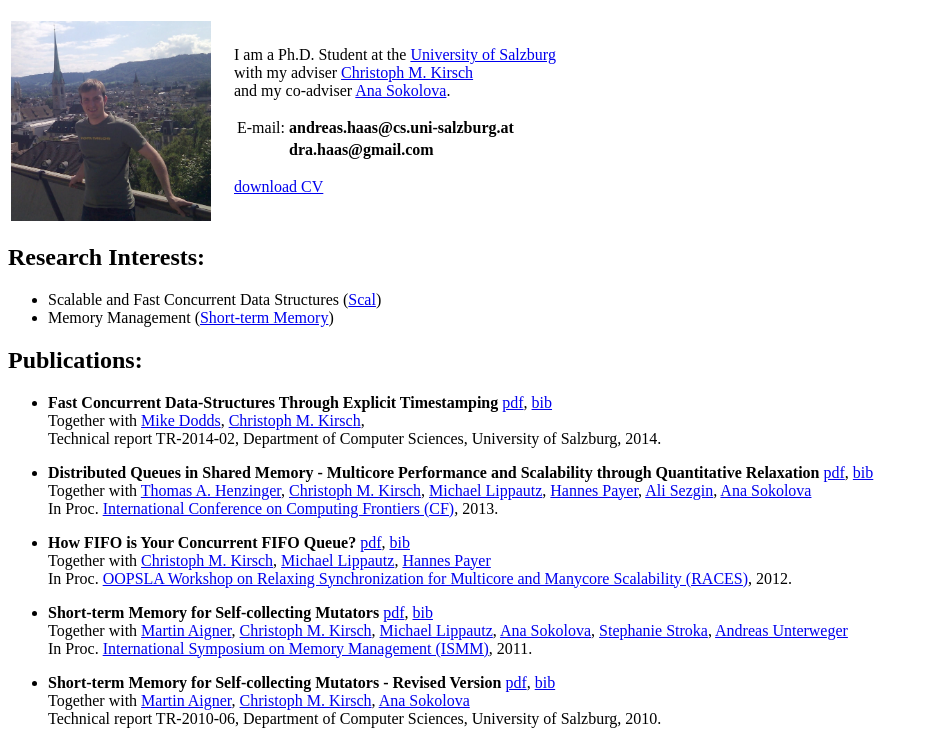
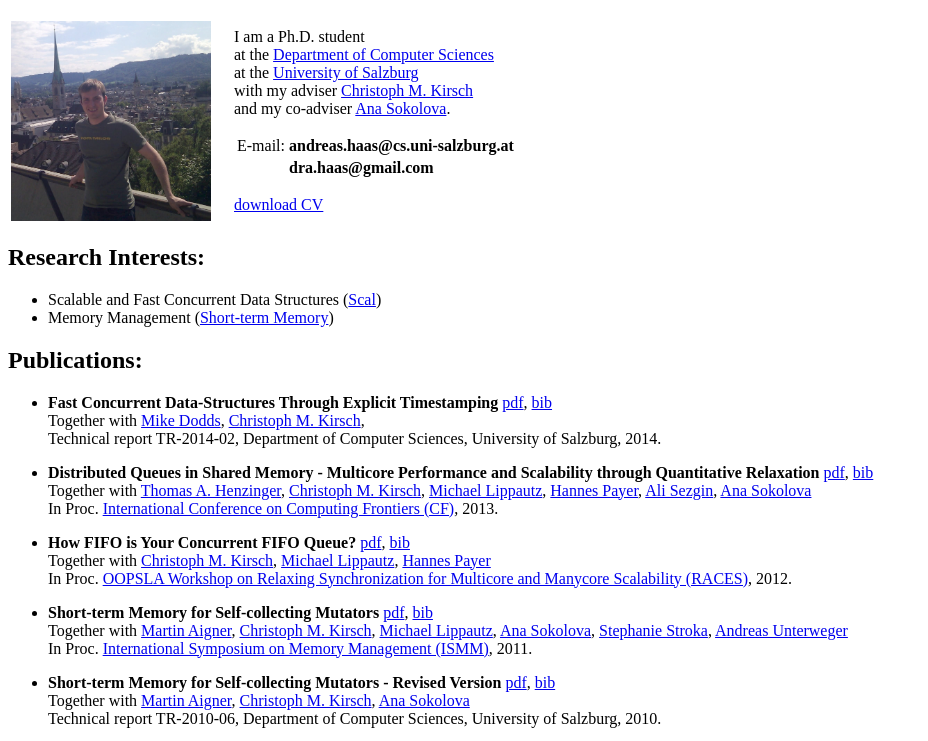
Before and after one commit to anhaas/anhaas.github.com, a plain HTML site: page index.html in a window 1280 px wide. Shown: the part 48-789 px from the top of the page, without its empty margins (0-928 px from the left). Drawn offline with Linux system fonts and the light colour scheme.

Commit message:
Added Department of Computer Sciences again.

```diff
--- a/index.html
+++ b/index.html
@@ -11,9 +11,10 @@
           <IMG src="profile_zurich.jpg" width="200"/>
       </TD>
       <TD>
-        <P>I am a Ph.D. Student at the <a href="http://www.sbg.ac.at"
-          target="_blank">University of Salzburg</a><br/>
-        with my adviser <A href="http://cs.uni-salzburg.at/~ck/">Christoph M. Kirsch</A> <br/>
+        <P>I am a Ph.D. student<br/>
+        at the <a href="http://www.uni-salzburg.at/index.php?id=39957&MP=39957-57655" target="_blank">Department of Computer Sciences</a><br/>
+        at the <a href="http://www.sbg.ac.at" target="_blank">University of Salzburg</a><br/>
+        with my adviser <A href="http://cs.uni-salzburg.at/~ck/">Christoph M. Kirsch</A><br/>
         and my co-adviser <a href="http://cs.uni-salzburg.at/~anas/">Ana Sokolova</a>.
       <p>
       <table>
```
